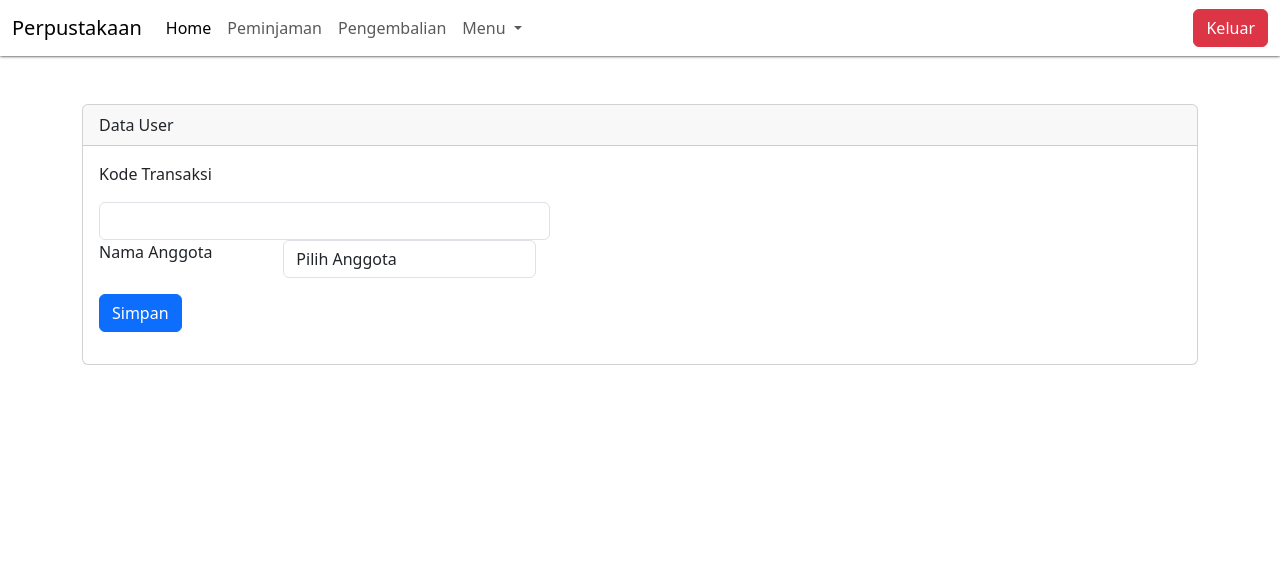
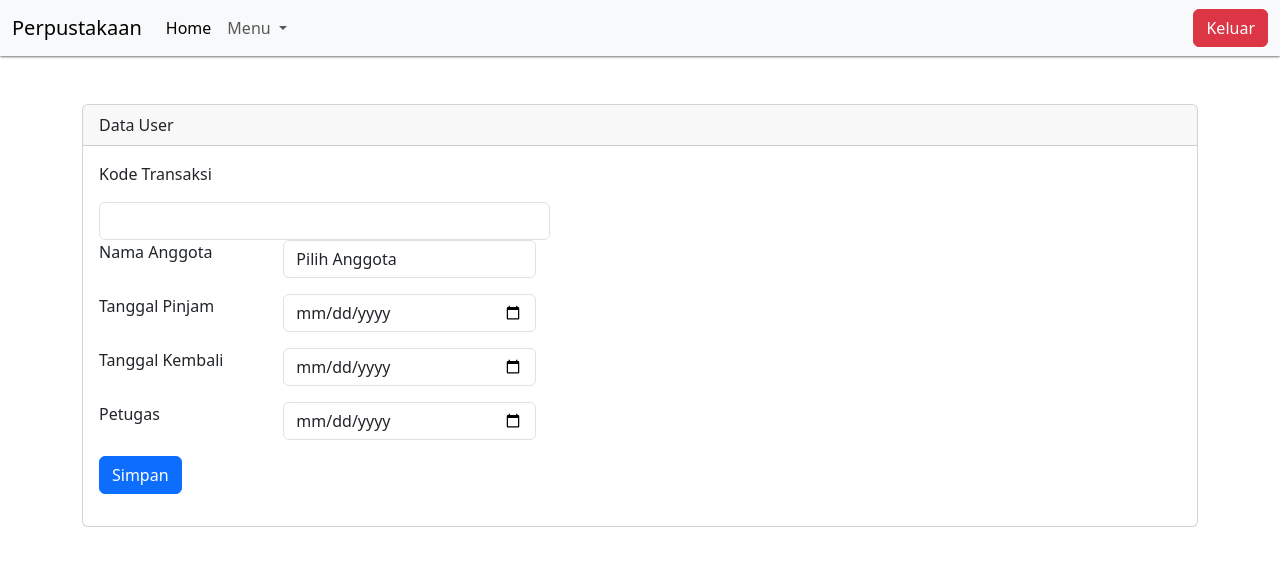
Before and after one commit to maswangskuy04/ppkdjakpus-perpus, a PHP site: page /index.php?pg=tambah-peminjaman in a window 1280 px wide. Shown: the top 566 px of the page. Run offline with PHP 8.4, Linux system fonts and the light colour scheme; a user stored in the database is signed in; data comes from the database, SQL or seed files in the repository.

Commit message:
update boskuu

```diff
--- a/content/tambah-peminjaman.php
+++ b/content/tambah-peminjaman.php
@@ -55,6 +55,31 @@
                                 </select>
                             </div>
                         </div>
+                        <div class="row mb-3">
+                            <div class="col-sm-2">
+                                <label for="">Tanggal Pinjam</label>
+                            </div>
+                            <div class="col-sm-3">
+                                <input type="date" class="form-control" name="tgl_pinjam" value="">
+                            </div>
+                        </div>
+                        <div class="row mb-3">
+                            <div class="col-sm-2">
+                                <label for="">Tanggal Kembali</label>
+                            </div>
+                            <div class="col-sm-3">
+                                <input type="date" class="form-control" name="tgl_kembali" value="">
+                            </div>
+                        </div>
+                        <div class="row mb-3">
+                            <div class="col-sm-2">
+                                <label for="">Petugas</label>
+                            </div>
+                            <div class="col-sm-3">
+                                <input type="date" class="form-control" name="" value="">
+                                <input type="hidden" name="id_user" value="<?php echo ($_SESSION['id_user']); ?>">
+                            </div>
+                        </div>
                         <div class="mb-3">
                             <input type="submit" class="btn btn-primary" name="simpan" value="Simpan">
                         </div>
--- a/index.php
+++ b/index.php
@@ -23,7 +23,7 @@
 
 <body>
     <div class="wrapper">
-        <nav class="navbar menu navbar-expand-lg">
+        <nav class="navbar menu navbar-expand-lg bg-body-tertiary">
             <div class="container-fluid">
                 <a class="navbar-brand" href="#">Perpustakaan</a>
                 <button class="navbar-toggler" type="button" data-bs-toggle="collapse" data-bs-target="#navbarSupportedContent" aria-controls="navbarSupportedContent" aria-expanded="false" aria-label="Toggle navigation">
@@ -34,12 +34,6 @@
                         <li class="nav-item">
                             <a class="nav-link active" aria-current="page" href="?page=home">Home</a>
                         </li>
-                        <li class="nav-item">
-                            <a class="nav-link" href="?page=pinjam">Peminjaman</a>
-                        </li>
-                        <li class="nav-item">
-                            <a class="nav-link" href="?page=pengembalian">Pengembalian</a>
-                        </li>
                         <li class="nav-item dropdown">
                             <a class="nav-link dropdown-toggle" role="button" data-bs-toggle="dropdown" aria-expanded="false">
                                 Menu
@@ -48,6 +42,7 @@
                                 <li><a class="dropdown-item" href="?pg=kategori">Kategori</a></li>
                                 <li><a class="dropdown-item" href="?pg=buku">Buku</a></li>
                                 <li><a class="dropdown-item" href="?pg=anggota">Anggota</a></li>
+                                <li><a class="dropdown-item" href="?pg=pinjam">Peminjaman</a></li>
                                 <li><a class="dropdown-item" href="?pg=pengembalian">Pengembalian</a></li>
                                 <li>
                                     <hr class="dropdown-divider">
@@ -81,6 +76,7 @@
 
     <script src="https://unpkg.com/@popperjs/core@2"></script>
     <script src="assets/js/bootstrap.min.js"></script>
+    <script src="assets/js/jquery-3.7.1.min.js"></script>
 </body>
 
 </html>
```
